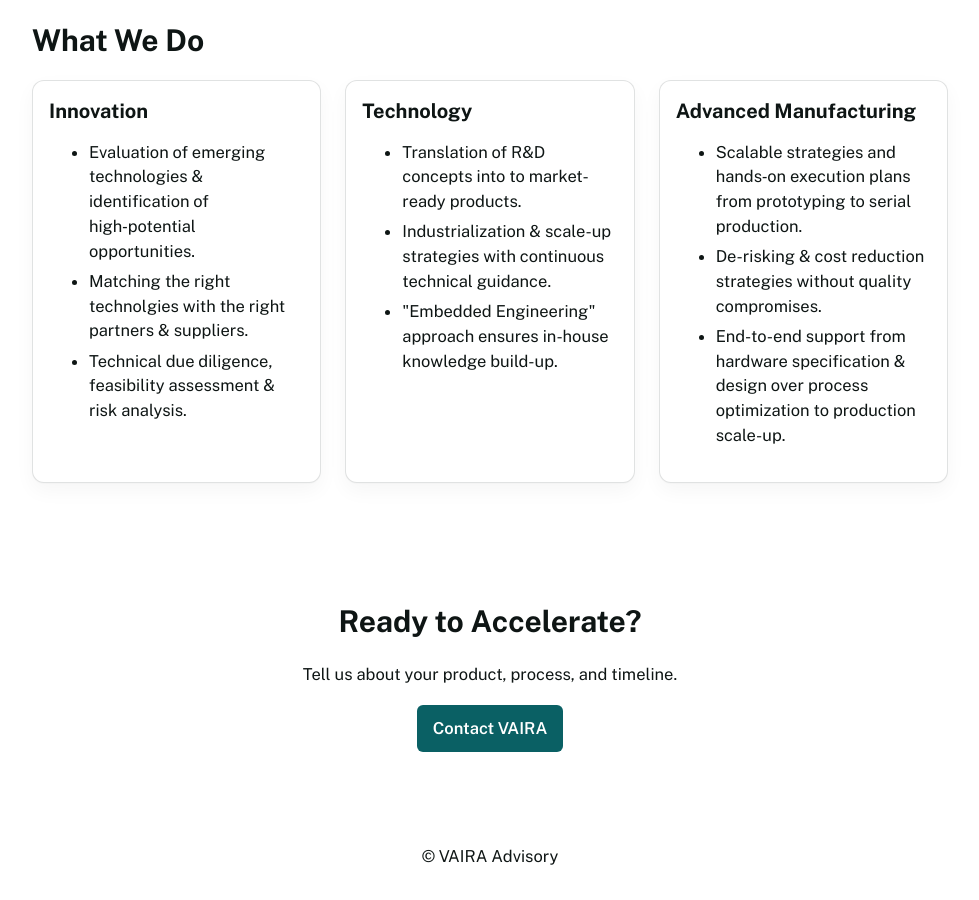
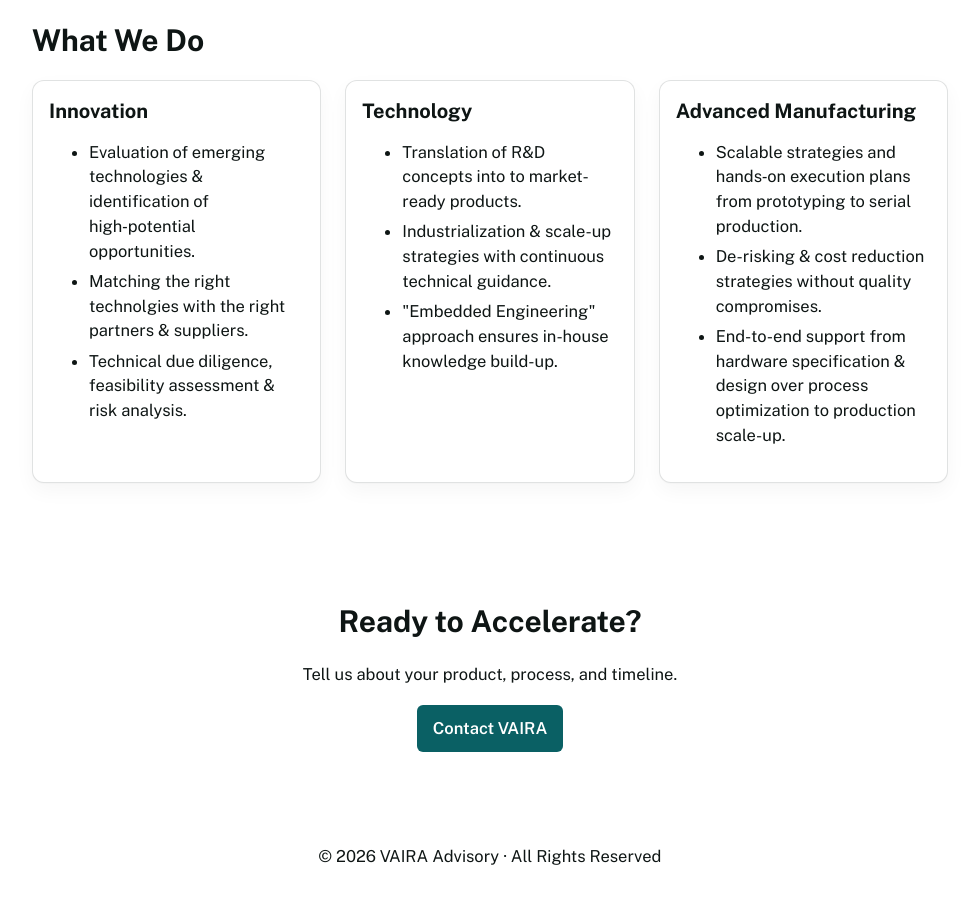
Before and after one commit to raphaelheeb/vaira-advisory, a Jekyll site: the page built from index.html, in a window 1280 px wide and 900 px high, scrolled down 698 px. Shown: the whole window, without its empty margins (150-1129 px from the left). Built offline with Jekyll 4.4.1, drawn with Linux system fonts in a browser that asks for light colours.

Commit message:
Update footer.html

```diff
--- a/_includes/footer.html
+++ b/_includes/footer.html
@@ -1,6 +1,6 @@
 <footer class="site-footer">
   <div class="content-wrapper" style="text-align:center">
-    <p class="small">© VAIRA Advisory</p>
+    <p class="small">© 2026 VAIRA Advisory &middot; All Rights Reserved</p>
   </div>
 
   <!-- Language Switcher JS (loads on every page) -->
```
